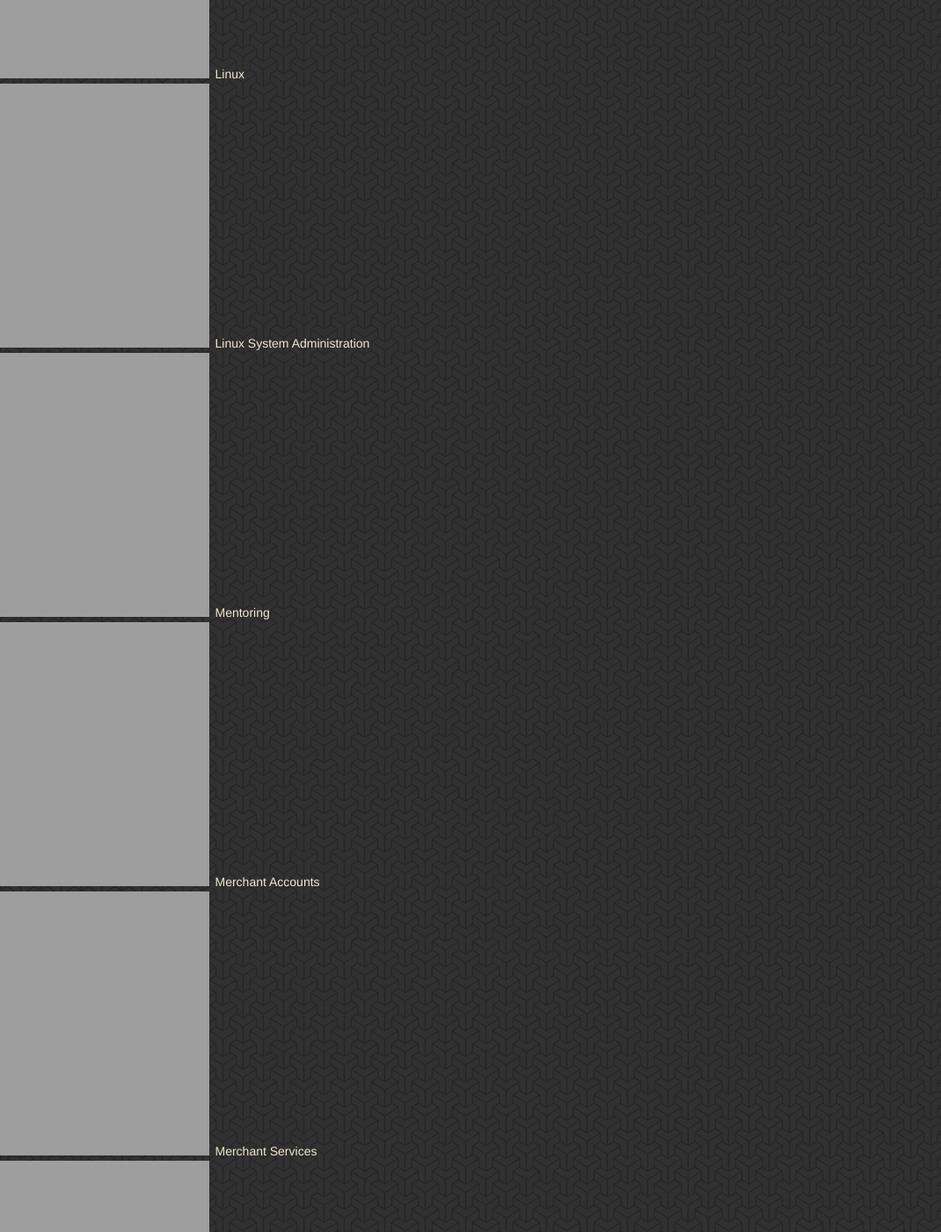
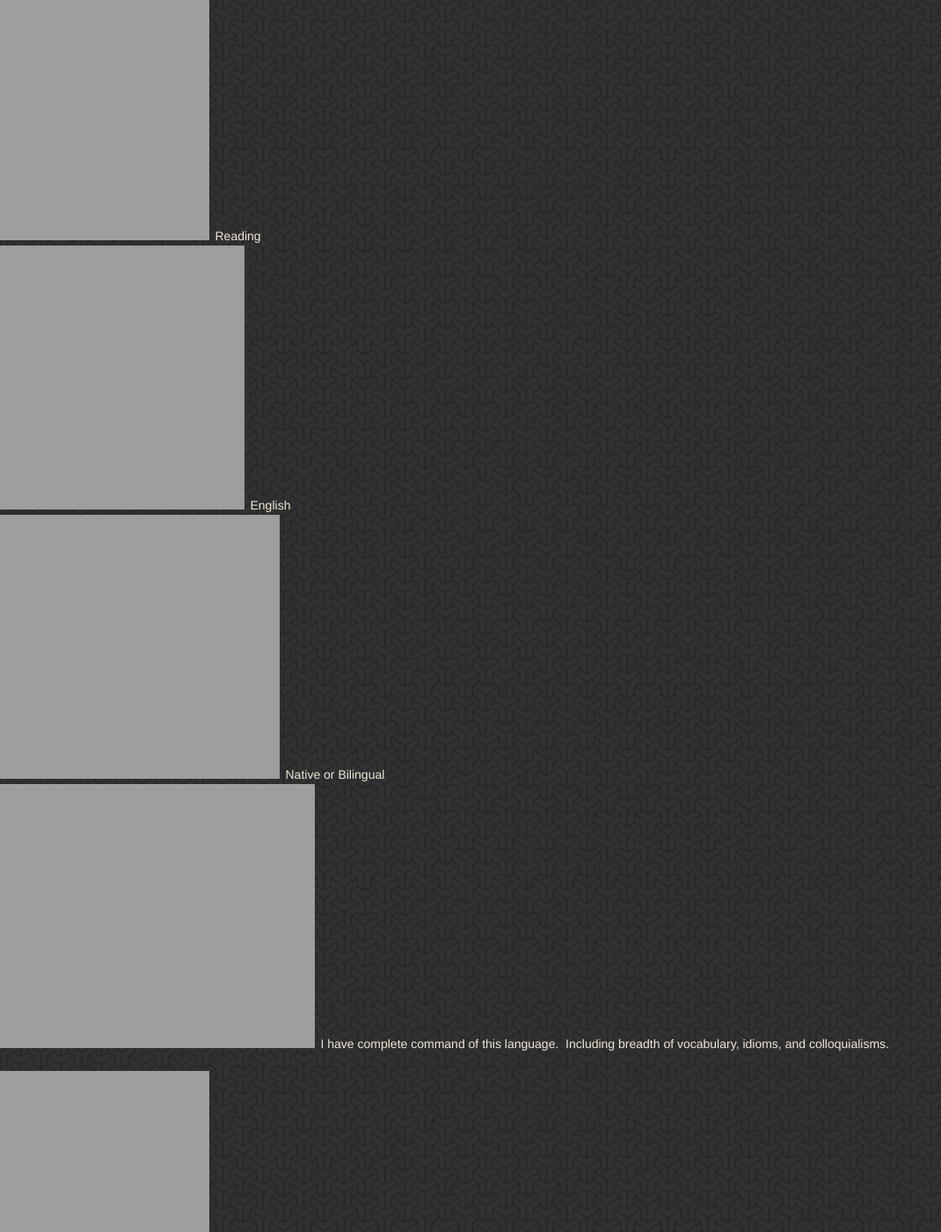
Before and after one commit to jwds1978/jwds1978.github.io, a Jekyll site: the page built from resume.md, in a window 1280 px wide and 1400 px high, scrolled down 10636 px. Shown: the whole window at 88% size, without its empty margins (0-1070 px from the left). Built offline with Jekyll 4.4.1, drawn with Linux system fonts in a browser that asks for light colours; nearby versions of some CDN libraries; some web fonts are replaced; our own code applies the rules of GitHub Pages for plain Markdown files; some of the changed text lies outside the part shown.

Commit message:
Added languages.

```diff
--- a/resume.md
+++ b/resume.md
@@ -53,6 +53,75 @@
       </li>
     </ul>
   </p>
+  <p>&nbsp;</p>
+  <h3 id="languages">Languages</h3>
+  <ul>
+    <li>
+      Coding
+      <ul>
+        <li>ApacheConf</li>
+        <li>Batchfile</li>
+        <li>CSS</li>
+        <li>CSV</li>
+        <li>desktop</li>
+        <li>Diff</li>
+        <li>DNS Zone</li>
+        <li>ECLiPSe</li>
+        <li>HTML</li>
+        <li>HTML+PHP</li>
+        <li>HTTP</li>
+        <li>Java</li>
+        <li>JavaScript</li>
+        <li>JSON</li>
+        <li>Liquid</li>
+        <li>Markdown</li>
+        <li>Perl</li>
+        <li>PHP</li>
+        <li>Python</li>
+        <li>Regular Expression</li>
+        <li>Shell</li>
+        <li>Smali</li>
+        <li>Smarty</li>
+        <li>SQL</li>
+        <li>Text</li>
+        <li>Vim Script</li>
+        <li>XML</li>
+        <li>YAML</li>
+      </ul>
+    </li>
+    <li>
+      Reading
+      <ul>
+        <li>
+          English
+          <ul>
+            <li>
+              Native or Bilingual
+              <ul>
+                <li>I have complete command of this language.&nbsp; Including breadth of vocabulary, idioms, and colloquialisms.</li>
+              </ul>
+            </li>
+          </ul>
+        </li>
+      </ul>
+    </li>
+    <li>
+      Writing
+      <ul>
+        <li>
+          English
+          <ul>
+            <li>
+              Native or Bilingual
+              <ul>
+                <li>I have complete command of this language.&nbsp; Including breadth of vocabulary, idioms, and colloquialisms.</li>
+              </ul>
+            </li>
+          </ul>
+        </li>
+      </ul>
+    </li>
+  </ul>
   <p>&nbsp;</p>
   <h3 id="projects">Projects</h3>
   <p>
@@ -343,21 +412,6 @@
     </p>
   </div>
   <p>&nbsp;</p>
-  <h3 id="languages">Languages</h3>
-  <ul>
-    <li>
-      English
-      <ul>
-        <li>
-          Native or Bilingual
-          <ul>
-            <li>I have complete command of this language.&nbsp; Including breadth of vocabulary, idioms, and colloquialisms.</li>
-          </ul>
-        </li>
-      </ul>
-    </li>
-  </ul>
-  <p>&nbsp;</p>
   <h3 id="education">Education</h3>
   <div class="h-card h-event p-education">
     <p>
```
